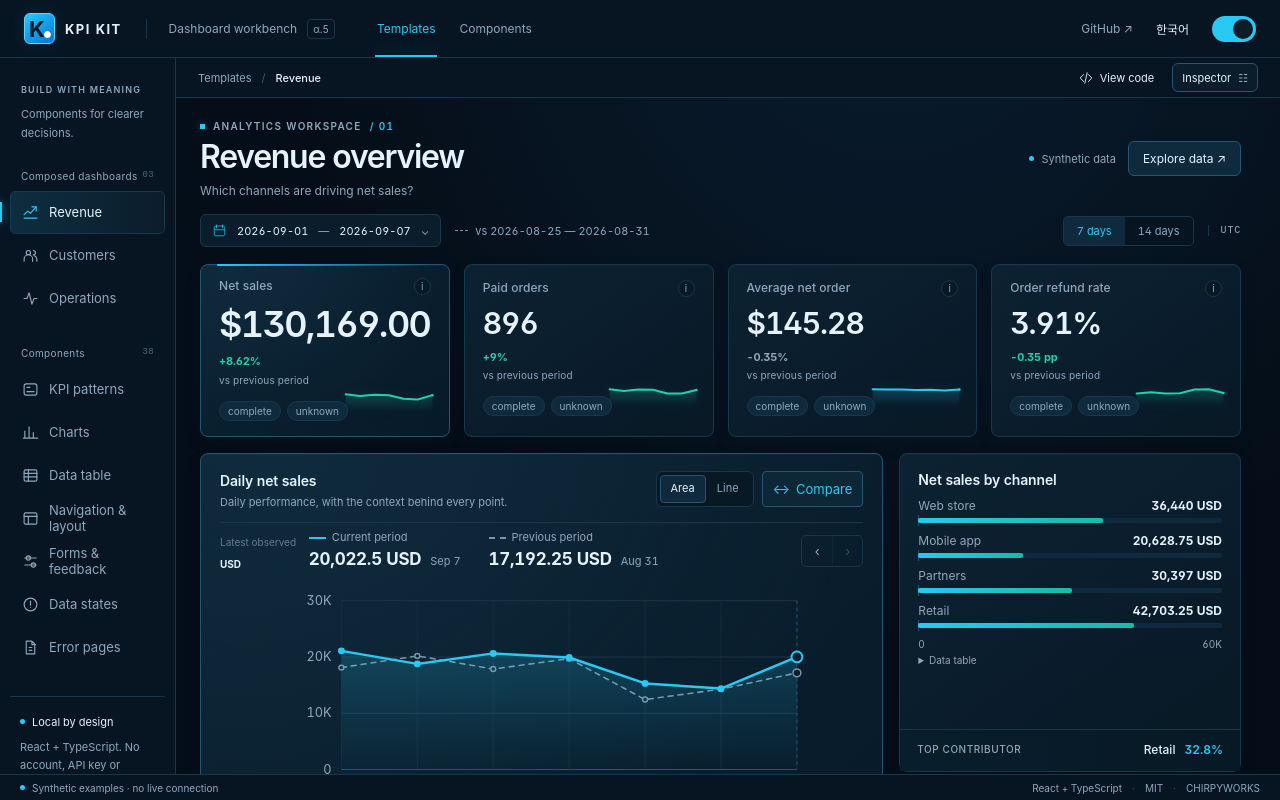
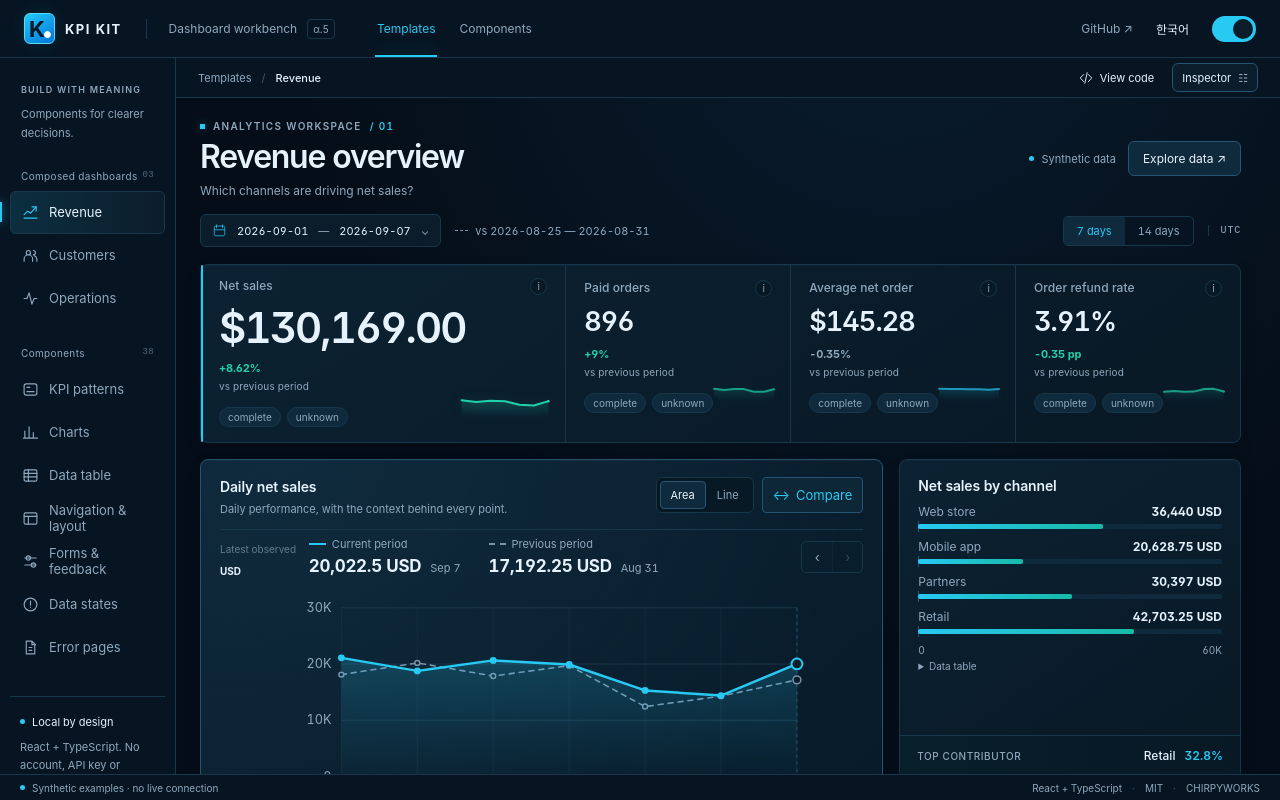
Before and after one commit to chirpyworks/kpi-kit, a React app: page / in a window 1280 px wide. Built offline with nearby package versions, Linux system fonts and the light colour scheme.

Commit message:
takeover: make primary KPI materially dominant

```diff
--- a/src/demo/explorer.css
+++ b/src/demo/explorer.css
@@ -104,3 +104,52 @@ html,body,#root{height:100%;margin:0}body{background:#050e18}.kk-demo{height:100
 .demo-primary-chart .kk-chart-heading .kk-chart-title{margin:0!important}
 .demo-primary-chart .kk-series-footer .kk-chart-comparison-note{font-size:11px;line-height:1.55}
 .demo-control-card[data-verdict=unknown] .kk-bullet-track i{background:var(--kk-muted)}
+
+
+/* Project Takeover Job 1 — one metric band, explicit primary/secondary hierarchy. */
+.demo-kpi-ribbon{
+  grid-template-columns:minmax(0,1.62fr) repeat(3,minmax(0,1fr));
+  gap:0;
+  border:1px solid var(--kk-line);
+  border-radius:8px;
+  background:var(--demo-panel-fill);
+  box-shadow:var(--demo-panel-shadow);
+  overflow:visible;
+}
+.demo-kpi-cell{
+  border:0;
+  border-left:1px solid var(--kk-line);
+  border-radius:0;
+  background:transparent;
+  box-shadow:none;
+}
+.demo-kpi-cell:first-child{border-left:0}
+.demo-kpi-cell:hover{
+  border-color:var(--kk-line);
+  box-shadow:none;
+  background:color-mix(in srgb,var(--kk-accent) 2.5%,transparent);
+}
+.demo-kpi-cell[data-primary=true]{
+  background:linear-gradient(115deg,color-mix(in srgb,var(--kk-accent) 7%,var(--demo-primary-fill)),var(--demo-primary-fill));
+  box-shadow:none;
+}
+.demo-kpi-cell[data-primary=true]::before{
+  left:0;right:auto;top:0;bottom:0;width:2px;height:auto;
+  background:var(--kk-accent);
+}
+.demo-kpi-cell[data-primary=true] .kk-metric-value{font-size:42px}
+.demo-kpi-cell:not([data-primary=true]) .kk-metric-value{font-size:27px}
+.demo-kpi-cell:not([data-primary=true]) .kk-sparkline--inline{width:62px;opacity:.72}
+@container(max-width:760px){
+  .demo-kpi-ribbon{grid-template-columns:repeat(2,minmax(0,1fr))}
+  .demo-kpi-cell{border-top:1px solid var(--kk-line)}
+  .demo-kpi-cell:nth-child(2){border-left:0}
+  .demo-kpi-cell[data-primary=true]{grid-column:1/-1;border-top:0}
+  .demo-kpi-cell[data-primary=true]+.demo-kpi-cell{border-top:1px solid var(--kk-line);border-left:0}
+}
+@media(max-width:520px){
+  .demo-kpi-cell:first-child{grid-column:1/-1}
+  .demo-kpi-cell:last-child{grid-column:auto}
+  .demo-kpi-cell[data-primary=true] .kk-metric-value{font-size:36px}
+  .demo-kpi-cell:not([data-primary=true]) .kk-metric-value{font-size:24px}
+}
```
